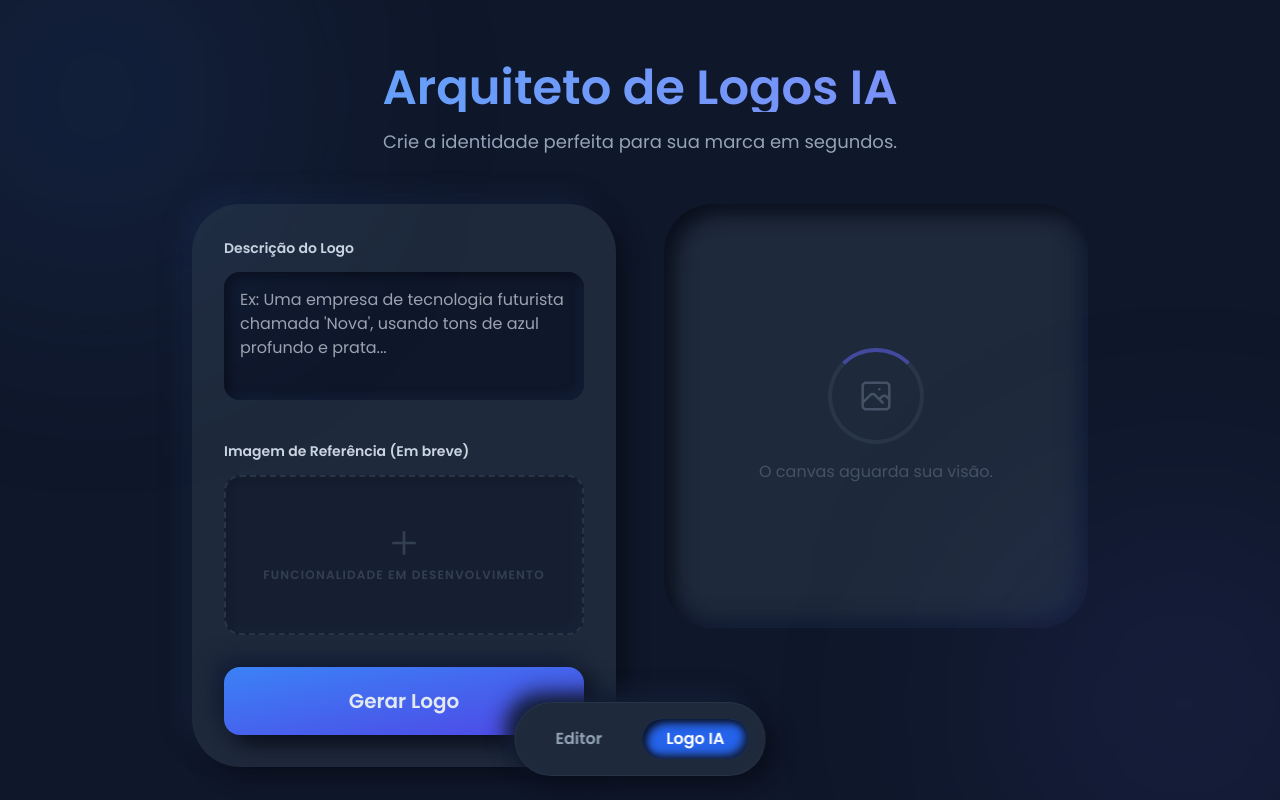
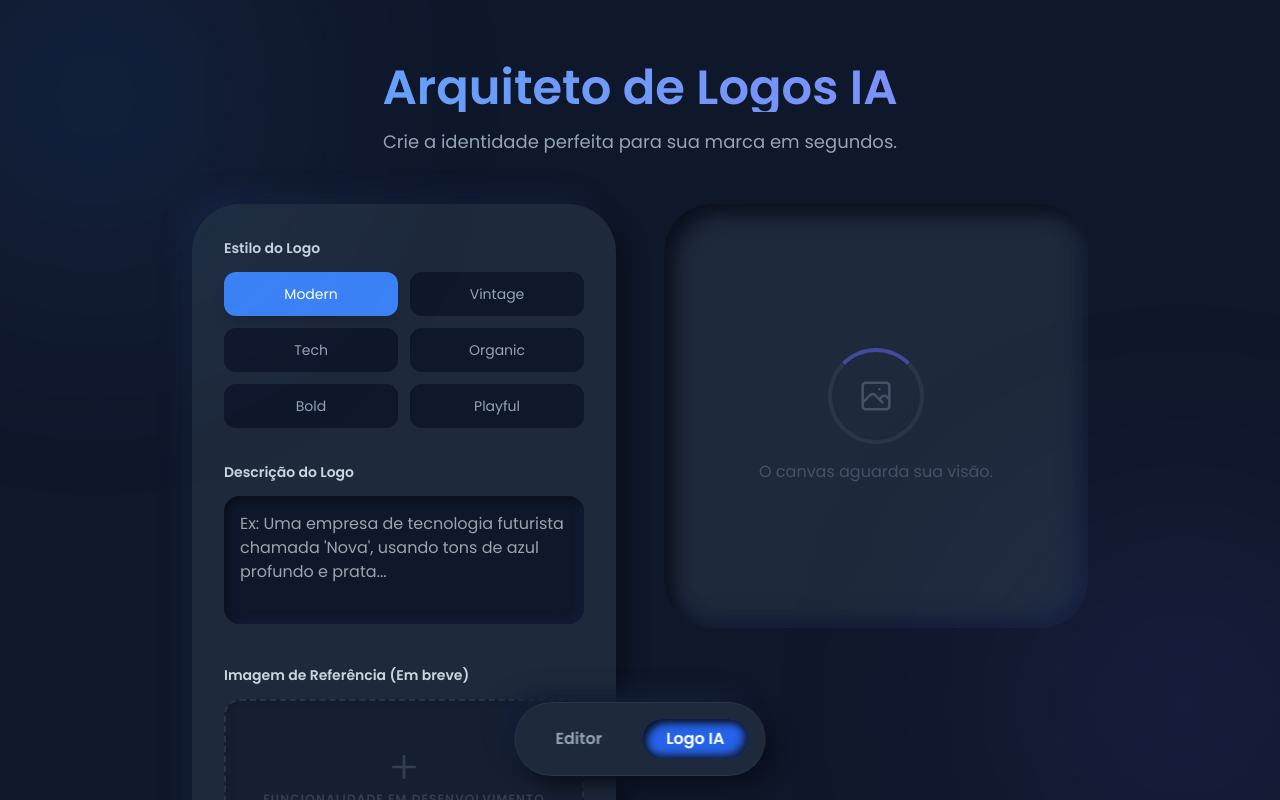
Before and after one commit to vandrodri/zapystudio, a React (Vite) app: page / in a window 1280 px wide. Both pictures are taken after a click on the button "Logo IA". Shown: the top 800 px of the page. Built offline with nearby package versions, Linux system fonts and the light colour scheme.

Commit message:
melhora prompts e adiciona seletor de estilos

```diff
--- a/components/LogoGenerator.tsx
+++ b/components/LogoGenerator.tsx
@@ -2,10 +2,20 @@ import React, { useState, useRef } from 'react';
 
 const LogoGenerator: React.FC = () => {
   const [prompt, setPrompt] = useState('');
+  const [style, setStyle] = useState('modern');
   const [isGenerating, setIsGenerating] = useState(false);
   const [generatedLogo, setGeneratedLogo] = useState<string | null>(null);
   const [refImage, setRefImage] = useState<string | null>(null);
   const fileInputRef = useRef<HTMLInputElement>(null);
+
+  const logoStyles = {
+    modern: 'modern minimalist clean geometric',
+    vintage: 'vintage retro classic elegant serif fonts',
+    tech: 'futuristic tech cyberpunk neon gradient',
+    organic: 'organic natural flowing handcrafted artisan',
+    bold: 'bold strong impactful powerful typography',
+    playful: 'playful colorful friendly fun whimsical'
+  };
 
   const handleGenerate = async () => {
     if (!prompt.trim()) {
@@ -15,12 +25,15 @@ const LogoGenerator: React.FC = () => {
 
     setIsGenerating(true);
     try {
+      const styleModifier = logoStyles[style as keyof typeof logoStyles];
+      const fullPrompt = `${prompt}, ${styleModifier} style`;
+
       const response = await fetch('/.netlify/functions/generate-logo', {
         method: 'POST',
         headers: {
           'Content-Type': 'application/json',
         },
-        body: JSON.stringify({ prompt })
+        body: JSON.stringify({ prompt: fullPrompt })
       });
 
       if (!response.ok) {
@@ -70,6 +83,25 @@ const LogoGenerator: React.FC = () => {
       <div className="grid grid-cols-1 md:grid-cols-2 gap-12 items-start">
         {/* Creation Controls */}
         <div className="space-y-8 p-8 bg-dark-blue-800 rounded-[3rem] shadow-neu-out">
+          <div className="space-y-3">
+            <label className="text-sm font-semibold text-slate-300">Estilo do Logo</label>
+            <div className="grid grid-cols-2 gap-3">
+              {Object.entries(logoStyles).map(([key, value]) => (
+                <button
+                  key={key}
+                  onClick={() => setStyle(key)}
+                  className={`p-3 rounded-xl text-sm font-medium transition-all ${
+                    style === key
+                      ? 'bg-blue-500 text-white shadow-lg'
+                      : 'bg-dark-blue-900 text-slate-400 hover:bg-dark-blue-700'
+                  }`}
+                >
+                  {key.charAt(0).toUpperCase() + key.slice(1)}
+                </button>
+              ))}
+            </div>
+          </div>
+
           <div className="space-y-3">
             <label className="text-sm font-semibold text-slate-300">Descrição do Logo</label>
             <textarea
```
Also changed, not shown: 1 other file (tests, documents, lock files or other folders).
